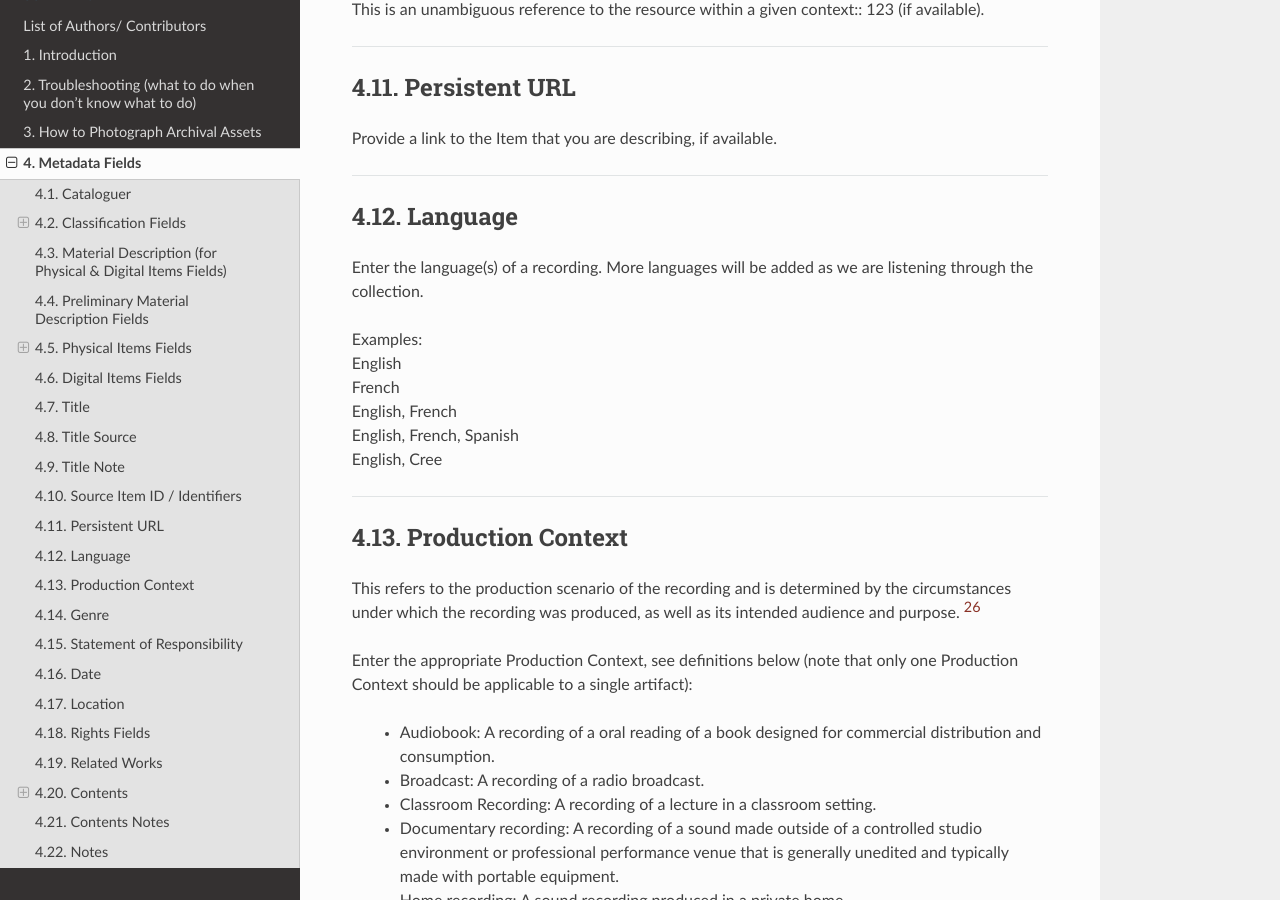
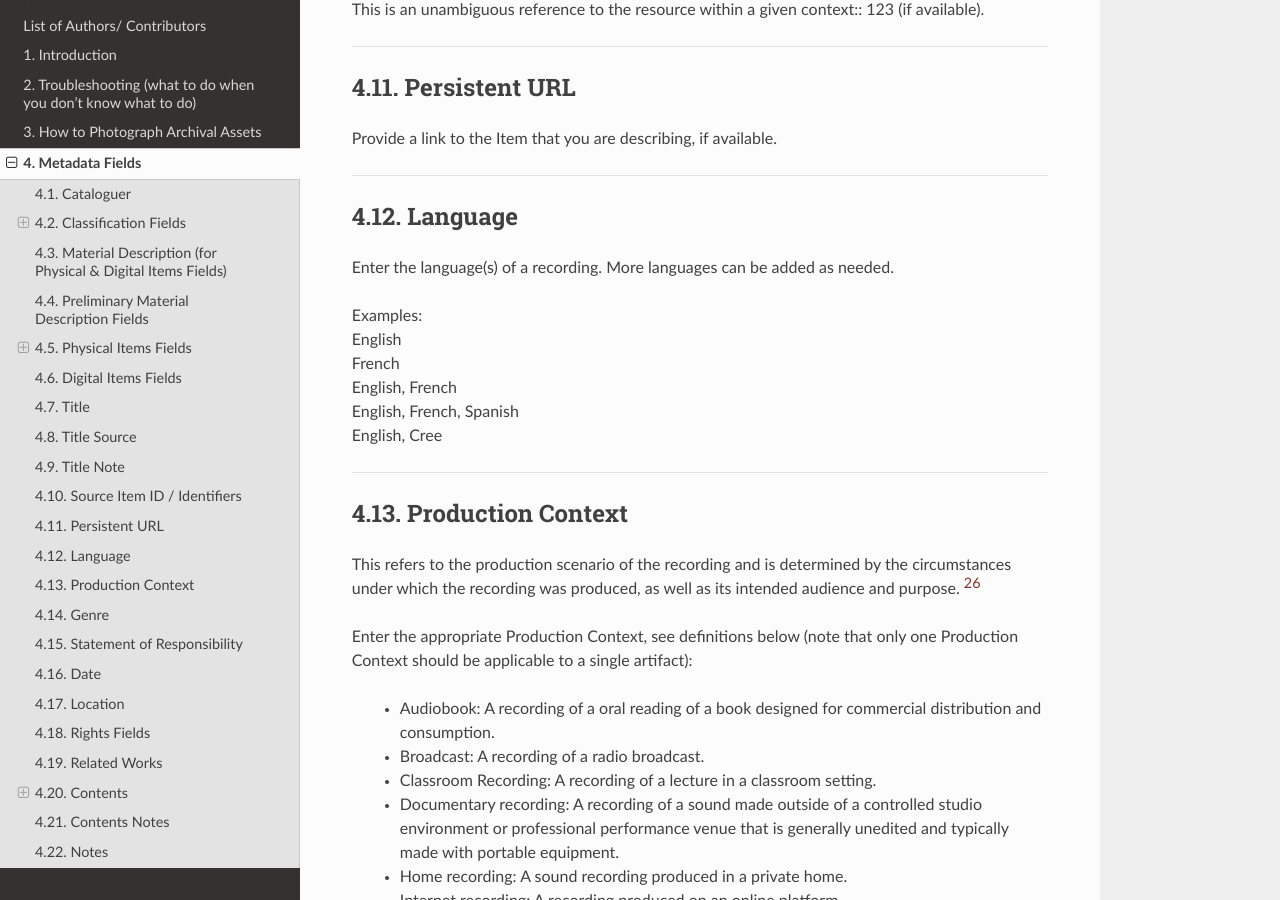
Before and after one commit to spokenweb/spokenweb-metadata-scheme, a Sphinx documentation site: the page built from docs/4-metadata-fields.rst, in a window 1280 px wide and 900 px high, scrolled down 13741 px. Built offline with Sphinx 7.4.7 and the Read the Docs theme 3.1.0, drawn with Linux system fonts in a browser that asks for light colours.

Commit message:
Update 4-metadata-fields.rst

```diff
--- a/docs/4-metadata-fields.rst
+++ b/docs/4-metadata-fields.rst
@@ -493,7 +493,7 @@ Provide a link to the Item that you are describing, if available.
 4.12. Language
 **************
 
-Enter the language(s) of a recording. More languages will be added as we are listening through the collection.
+Enter the language(s) of a recording. More languages can be added as needed.
 
 | Examples:
 | English
```
